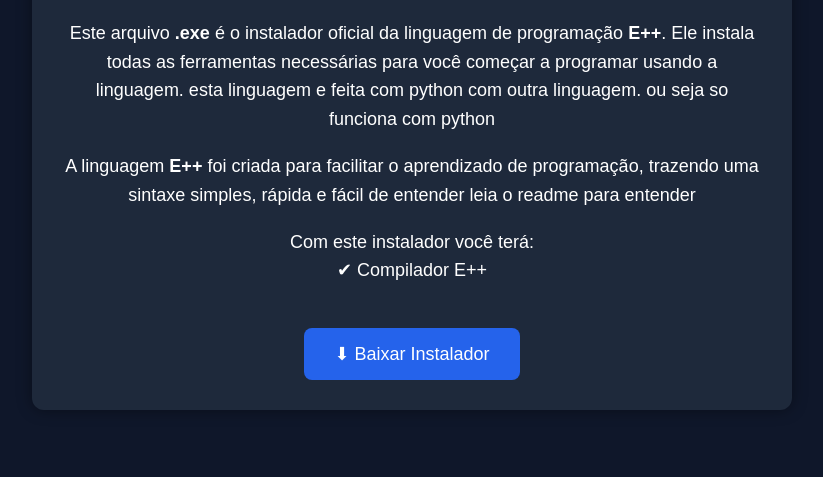
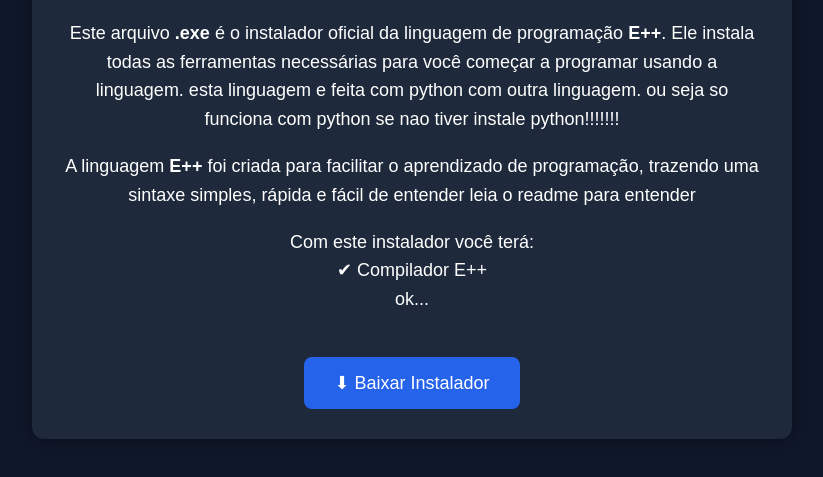
Before and after one commit to davixxluizz-wq/E-, a plain HTML site: page index.html in a window 1280 px wide. Shown: the part 149-626 px from the top of the page, without its empty margins (228-1051 px from the left). Drawn offline with Linux system fonts and the light colour scheme.

Commit message:
Revise index.html content and add Python requirement
Updated the installer description and added a warning about Python installation.

```diff
--- a/index.html
+++ b/index.html
@@ -59,7 +59,7 @@
       Este arquivo <strong>.exe</strong> é o instalador oficial da linguagem de programação <strong>E++</strong>.
       Ele instala todas as ferramentas necessárias para você começar a programar usando a linguagem.
       esta linguagem e feita com python com outra linguagem.
-      ou seja so funciona com python
+      ou seja so funciona com python se nao tiver instale python!!!!!!!
     </p>
 
     <p>
@@ -70,6 +70,7 @@
     <p>
       Com este instalador você terá:
       <br>✔ Compilador E++
+      <br>ok...
     </p>
 
     <a class="btn"
```
